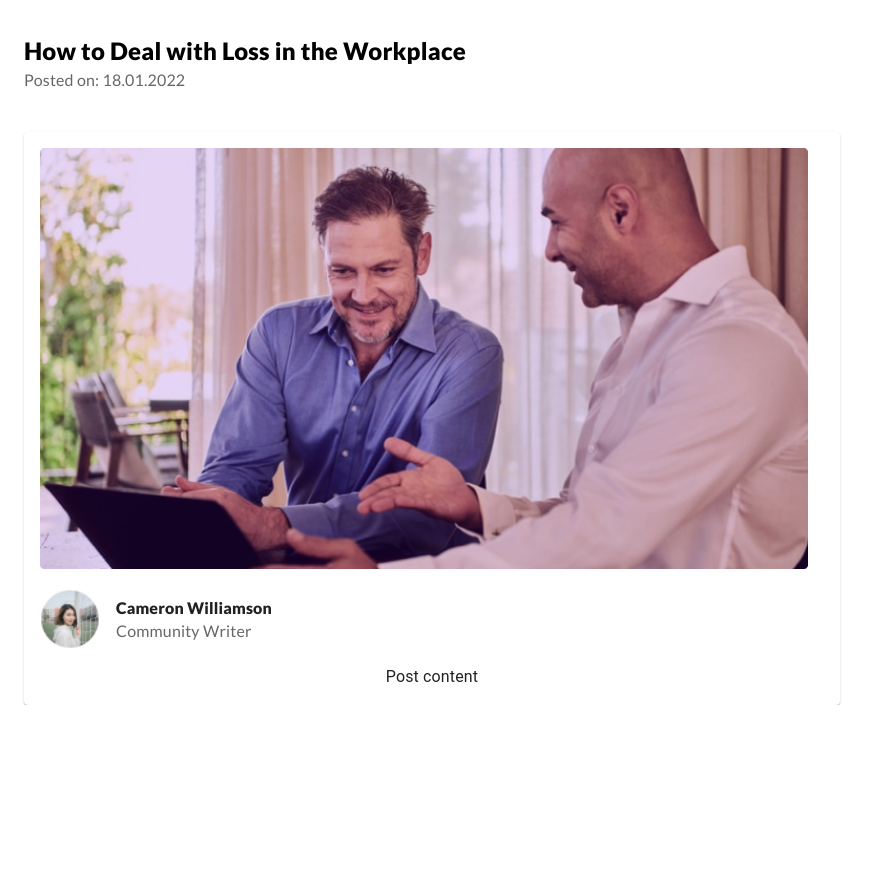
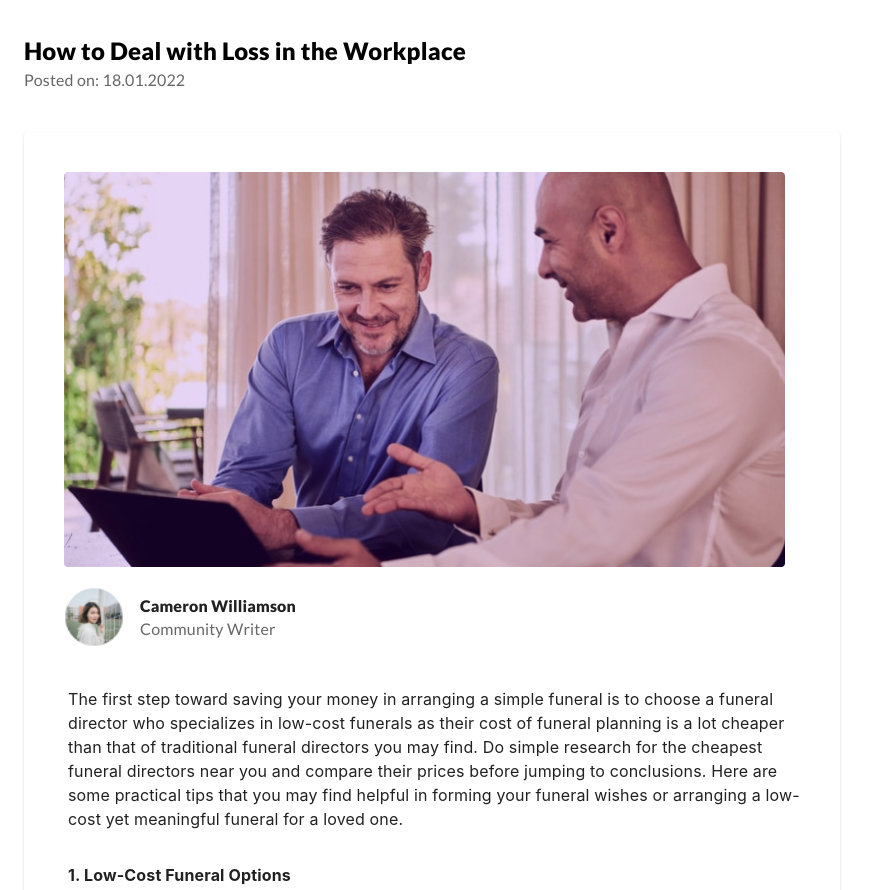
Before and after one commit to sanjueranga/Funerals_blog, a React (Create React App) app: page / in a window 1280 px wide. Shown: the part 200-1090 px from the top of the page, without its empty margins (0-881 px from the left). Before the commit the page ends 905 px from the top, so only its background shows below. Built offline with nearby package versions, Linux system fonts and the light colour scheme.

Commit message:
post body

```diff
--- a/src/components/Post.jsx
+++ b/src/components/Post.jsx
@@ -5,6 +5,8 @@ import { Box } from "@mui/material";
 import Avatar from "@mui/material/Avatar";
 import headerImage from "../static/images/unsplash_7RWBSYA9Rro.jpg";
 import avatarImage from "../static/images/avatar.jpg";
+import PostBody from "./PostBody";
+
 
 const Post = ({ title, publishedAt, body }) => {
   return (
@@ -32,7 +34,7 @@ const Post = ({ title, publishedAt, body }) => {
         </Typography>
       </Box>
 
-      <Paper sx={{ padding: (theme) => theme.spacing(2) }}>
+      <Paper sx={{ padding: (theme) => theme.spacing(5) }}>
         <Stack spacing={2} direction="column">
           {" "}
           <Box component="section">
@@ -69,7 +71,8 @@ const Post = ({ title, publishedAt, body }) => {
             </Box>
           </Stack>
           <Stack spacing={2} alignItems="center">
-            <Typography>{body || "Post content"}</Typography>
+
+            <PostBody />
           </Stack>
         </Stack>
       </Paper>
--- /dev/null
+++ b/src/components/PostBody.jsx
@@ -0,0 +1,99 @@
+import React from "react";
+import { Typography, Grid } from "@mui/material";
+
+const PostBody = () => {
+  const postBody = {
+    intro: `The first step toward saving your money in arranging a simple funeral is to choose a funeral director who specializes in low-cost funerals as their cost of funeral planning is a lot cheaper than that of traditional funeral directors you may find. Do simple research for the cheapest funeral directors near you and compare their prices before jumping to conclusions.
+        Here are some practical tips that you may find helpful in forming your funeral wishes or arranging a low-cost yet meaningful funeral for a loved one.`,
+  };
+
+  const funeralOptions = [
+    {
+      title: "1. Low-Cost Funeral Options",
+      description:
+        "Cremation is usually a less expensive substitute to burials. The cheapest funeral type in the UK is direct cremation and, it has gained much popularity among the people during the previous years. This funeral option does not have a funeral service and is not attended by any mourners at the crematorium. If you wish to be at the crematorium while expecting a simple funeral plan, you can find other methods to cut out the extra funeral costs.",
+    },
+    {
+      title: "2. Cheaper Burial Plots and Grave Markers",
+      description:
+        "If the funeral wishes of your loved one request a burial, you can ask your funeral director to help you find a cheaper burial plot. Usually, city plots such as in London tend to be more expensive than rural areas. Check whether the non-residents have to pay a lot extra than the locals before choosing the burial plot. Flat headstones with a simple message of remembrance are a lot cheaper than upright headstones. Instead of a plaque, you can plant a tree in memory of your loved one that will save you money for the other funeral expenses.",
+    },
+    {
+      title: "3. Affordable Funeral Venue and Reception",
+      description:
+        "You can arrange the funeral service in your home, outside or in any venue that means a lot to your loved one. With permission to use the location, you may find it a lot cheaper than using traditional funeral venues. If the funeral service is held at a church or a crematorium, you will be provided with a free location for the reception such as a park. If not, you can plan the funeral reception at home and instead of hiring a catering service, you can ask the people to bring the food.",
+    },
+    {
+      title: "4. Low-Cost Funeral Transport",
+      description:
+        "There are many affordable vehicle options for you to proceed with the funeral procession. Your funeral director will help you find cheaper vehicle options to accompany your loved one to the crematorium or the burial plot. Usually, cars are inexpensive when compared to hiring alternative hearses such as motorcycles or jeeps.",
+    },
+    {
+      title: "5. Cheap Funeral Flowers",
+      description:
+        "With the help of close friends and family, you can decorate the funeral venue with simple flower decorations. You can get the flowers from your garden and frame a picture of your loved one to include in the decorations. This may allow the bereaved to take part in arranging the funeral that would be a lot more personal than a traditional funeral arrangement. If you are thinking of cheaper options in planning your funeral, you can mention that you prefer flowers from your garden in your funeral wishes.",
+    },
+    {
+      title: "6. Cheap Funeral Music",
+      description:
+        "Your funeral director will help you with a list of some affordable funeral singers with whom you would be able to negotiate the fee. Instead of hiring professional funeral singers, you can ask someone who can sing well in your circle to perform as a tribute to the loved one. This option is cost-cutting but make sure you ask from the right people as it will be difficult for the closest friends and family to fulfil such a request.",
+    },
+    {
+      title: "7. Low-Cost Coffin Options",
+      description:
+        "Instead of the wooden coffin, there are plenty of other eco-friendly and cost-cutting coffin options such as shrouds or cardboard coffins. Remember to consider if your options meet the crematorium and burial regulations.",
+    },
+    {
+      title: "8. Obituaries",
+      description:
+        "You can post the obituaries online that is effective and cost-cutting than posting them in newspapers. Ask the friends and families to announce the death and share the death notice via social media or email that would not cost extra. Online obituaries have become popular in the UK as it is easy to find the death records online than from the traditional newspaper death notices.",
+    },
+    {
+      title: "9. Bereavement Support",
+      description:
+        "Grief that the closest family members and friends have to overcome after losing someone dear to them can be tremendous and often require extra support. In these instances, you can take help from volunteer groups and organizations that provide professional bereavement support for free. When there are instances the bereaved require help to overcome the pain that may be emotional or physical, the closest family members and friends can gather to help each other and share the pain. This method is highly effective because the familiarity will invite the bereaved to openly express their pain which is considered the first step toward healing.",
+    },
+    {
+      title: "10. Choose a Budget Funeral Plan",
+      description:
+        "If you are saving financial provisions to pay for your funeral someday and do not wish it to be extravagant, you can go for cheap funeral plans. In preparing the funeral wishes, you can mention these affordable funeral options and ideas that may eventually release the bereaved and loved ones from the burden of bearing higher funeral costs. Paying into a funeral plan beforehand will ensure that your family will have enough funeral funds to proceed with your funeral wishes without stress.",
+    },
+  ];
+
+  return (
+    <Grid container spacing={1}>
+      {funeralOptions.map((option, index) => (
+        <Grid item xs={12} key={index}>
+          <Typography
+            sx={{
+              fontSize: "16px",
+              fontFamily: "Inter",
+              fontWeight: "400",
+              alignContent: "center",
+              py: 2,
+            }}
+          >
+            {postBody.intro}
+          </Typography>
+          <Typography
+            sx={{
+              fontWeight: "bold",
+              fontSize: "16px",
+              fontFamily: "Inter",
+              paddingTop: 2,
+            }}
+          >
+            {option.title}
+          </Typography>
+          <Typography
+            sx={{ fontFamily: "Inter", fontSize: "16px", textAlign: "justify" }}
+          >
+            {option.description}
+          </Typography>
+        </Grid>
+      ))}
+    </Grid>
+  );
+};
+
+export default PostBody;
```
